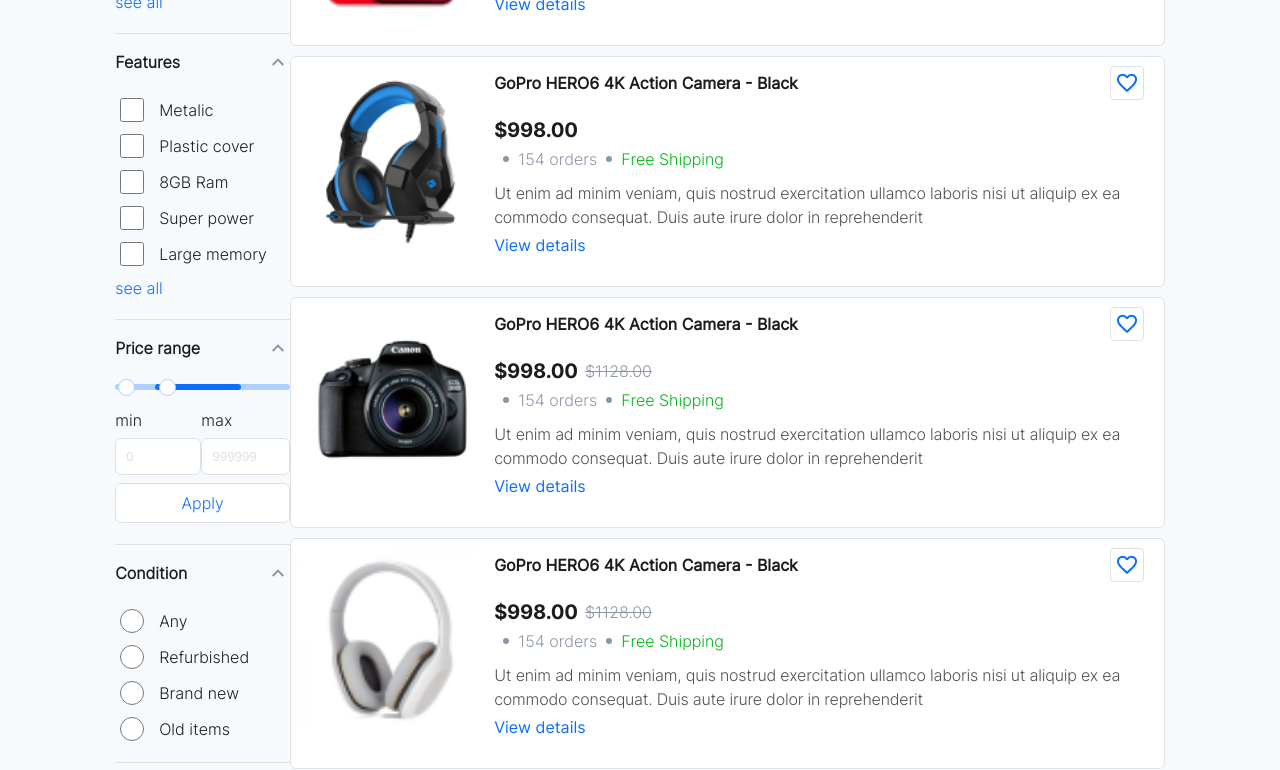
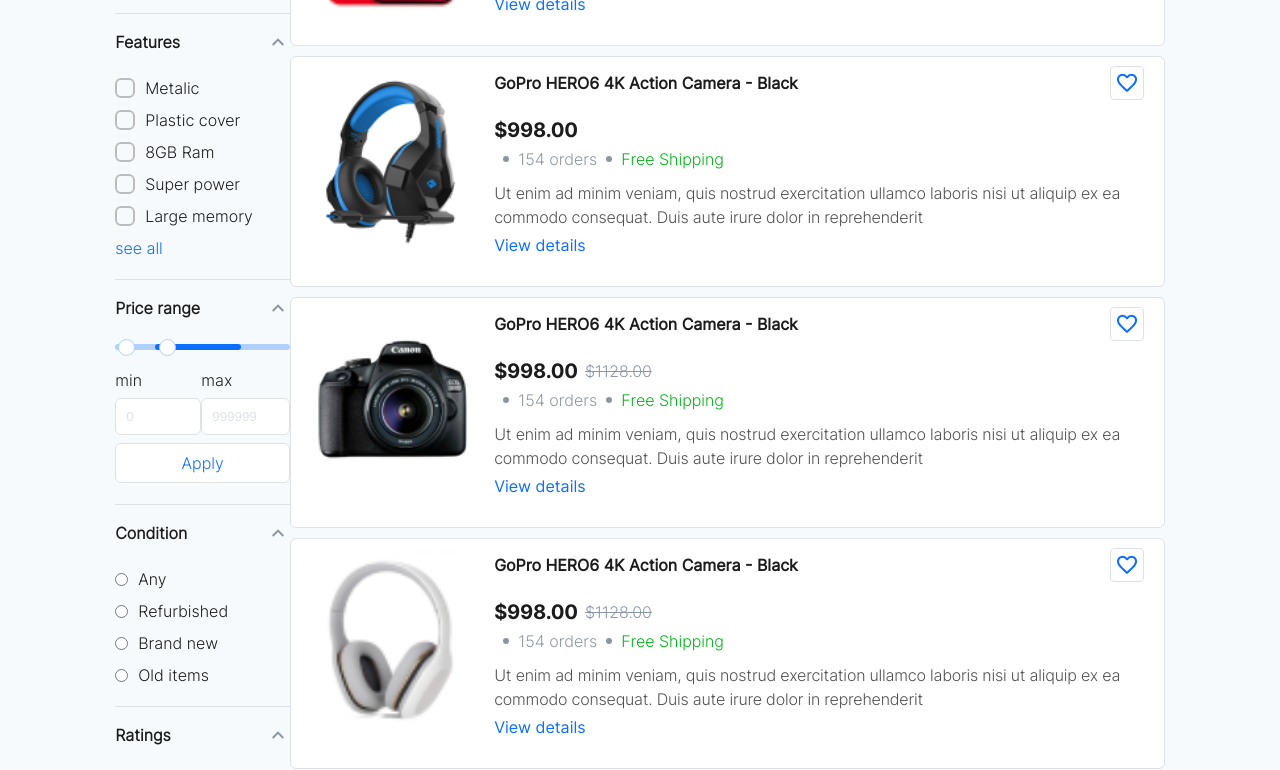
Before and after one commit to TeaChareqishvili/smart-web-project, a React (Create React App) app: page /second in a window 1280 px wide. Shown: the part 1020-1790 px from the top of the page. Built offline with nearby package versions, Linux system fonts and the light colour scheme.

Commit message:
list view done

```diff
--- a/src/components/firstPageBanner/Banner.jsx
+++ b/src/components/firstPageBanner/Banner.jsx
@@ -7,6 +7,8 @@
 import { LoginPopUp } from "./popup/LogInPopUp";
 import { Swiper, SwiperSlide } from "swiper/react";
 import "swiper/css";
+import { NavLink } from "react-router-dom";
+
 
 const Banner = () => {
   const [join, setJoin] = useState(false);
@@ -38,7 +40,10 @@
         <div className="banner-text">
           <h2>Latest trending</h2>
           <h1>Electronic items</h1>
+          <NavLink to="/second">
           <button className="bannerbtn">Learn more</button>
+          </NavLink>
+
         </div>
       </div>
       <div className="for-user">
--- a/src/components/header/Header.jsx
+++ b/src/components/header/Header.jsx
@@ -64,7 +64,7 @@
               <option value="Machinery tools">Machinery tools</option>
               <option value="Machinery tools">Machinery tools</option>
             </select>
-            <button>Search</button>
+            <button >Search</button>
           </div>
         </form>
         <div className="icons">
--- a/src/components/secondPage/SecondPageStyles.scss
+++ b/src/components/secondPage/SecondPageStyles.scss
@@ -122,14 +122,36 @@
         justify-content: flex-start;
         margin-bottom:12px;
 
-        input{
+        input[type="checkbox"] {
+            cursor: pointer;
+            width: 20px;
+            height: 20px;
+            -moz-appearance: none;
+            -webkit-appearance: none;
+            -o-appearance: none;
+            border: 2px solid #BDBDBD;
+            border-radius: 6px;
+            position: relative;
+          }
 
-            cursor: pointer;
-            height: 24px;
-            width: 34px;
-          //TODO gasastilia
+          input[type="checkbox"]::before {
+            content: "";
+            position: absolute;
+            top: 50%;
+            left: 50%;
+            transform: translate(-50%, -50%);
+            width: 14px;
+            height: 14px;
 
-        }
+            background-color: transparent;
+          }
+
+          input[type="checkbox"]:checked::before {
+            background-color: #0D6EFD;
+            border-radius: 6px;
+          }
+
+
 
 
         label{
@@ -151,6 +173,38 @@
      align-items: center;
      justify-content: flex-start;
      margin-bottom:18px;
+
+
+     input[type="checkbox"] {
+        cursor: pointer;
+        width: 20px;
+        height: 20px;
+        -moz-appearance: none;
+        -webkit-appearance: none;
+        -o-appearance: none;
+        border: 2px solid #BDBDBD;
+        border-radius: 6px;
+        position: relative;
+      }
+
+      input[type="checkbox"]::before {
+        content: "";
+        position: absolute;
+        top: 50%;
+        left: 50%;
+        transform: translate(-50%, -50%);
+        width: 14px;
+        height: 14px;
+
+        background-color: transparent;
+      }
+
+      input[type="checkbox"]:checked::before {
+        background-color: #0D6EFD;
+        border-radius: 6px;
+      }
+
+
 
     input{
         margin-right:10px;
```
